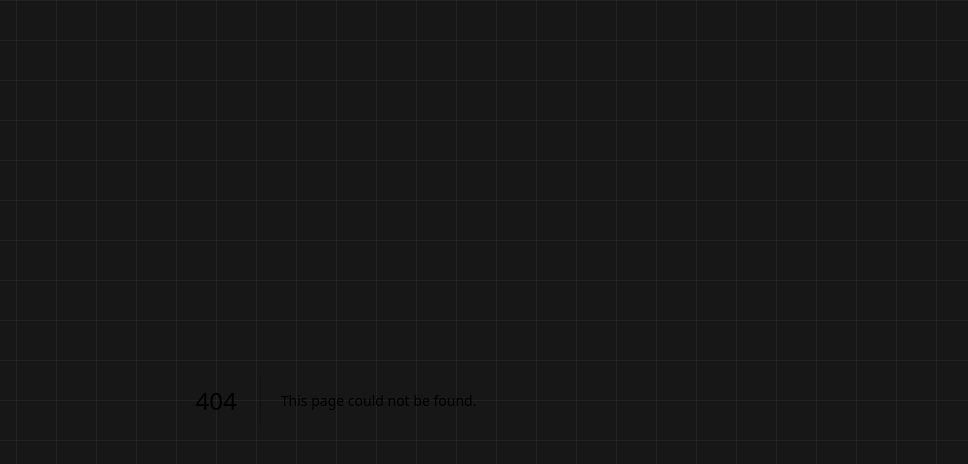
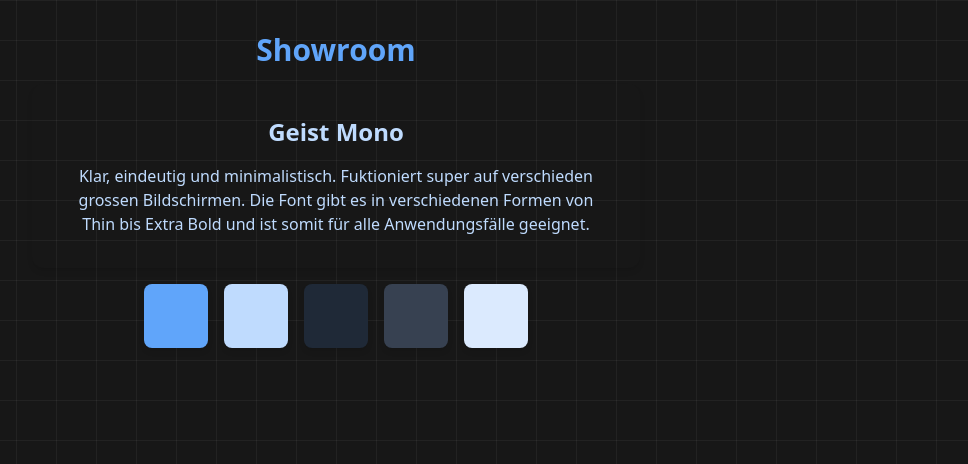
Before and after one commit to Fabbboy/portfolio, a Next.js app: page /showroom in a window 1280 px wide. Before the commit this address had no page. Shown: the top 464 px of the page, without its empty margins (304-1272 px from the left). Built offline with nearby package versions, Linux system fonts and the light colour scheme.

Commit message:
readded the background

```diff
--- a/next.config.mjs
+++ b/next.config.mjs
@@ -2,6 +2,7 @@
 const nextConfig = {
   output: "export",
   distDir: "build",
+  // basePath: "/part3",
   images: {
     unoptimized: true,
   },
--- a/src/app/page.tsx
+++ b/src/app/page.tsx
@@ -42,13 +42,6 @@ export default function Home() {
           <span className="text-blue-200 text-center">
             Here you can find all the skills I have acquired in the past.
           </span>
-
-          <Card className="bg-neutral-800 border-neutral-700 text-blue-100 rounded-xl shadow-md overflow-hidden w-1/2">
-            <CardTitle className="p-4 md:p-6 text-lg md:text-xl font-semibold text-blue-200">
-              <TitleComponent title="Skills" />
-            </CardTitle>
-            <CardContent className="p-4 md:p-6 text-blue-200"></CardContent>
-          </Card>
         </div>
       </div>
     </main>
--- /dev/null
+++ b/src/app/showroom/page.tsx
@@ -0,0 +1,39 @@
+const colors = [
+  { name: "Blue-400", color: "#60a5fa" },
+  { name: "Blue-200", color: "#bfdbfe" },
+  { name: "Normal-800", color: "#1f2937" },
+  { name: "Normal-700", color: "#374151" },
+  { name: "Blue-100", color: "#dbeafe" },
+];
+
+const ShowroomPage = () => {
+  return (
+    <div className="flex flex-col items-center space-y-4 p-8">
+      {/* Font sample */}
+      <p className="text-3xl font-bold text-blue-400">Showroom</p>
+
+      {/* Description and showroom box */}
+      <div className="flex flex-col items-center space-y-4 w-1/2 p-8 bg-normal-800 border-normal-700 text-blue-100 rounded-xl shadow-md">
+        <p className="text-2xl font-semibold text-blue-200">Geist Mono</p>
+        <p className="text-blue-200 text-center">
+          Klar, eindeutig und minimalistisch. Fuktioniert super auf verschieden grossen Bildschirmen.
+          Die Font gibt es in verschiedenen Formen von Thin bis Extra Bold und ist somit für alle Anwendungsfälle geeignet.
+        </p>
+      </div>
+
+      {/* Color boxes */}
+      <div className="flex space-x-4 mt-4">
+        {colors.map((color, index) => (
+          <div
+            key={index}
+            className="w-16 h-16 rounded-lg shadow-md"
+            style={{ backgroundColor: color.color }}
+            title={color.name}
+          />
+        ))}
+      </div>
+    </div>
+  );
+};
+
+export default ShowroomPage;
```
